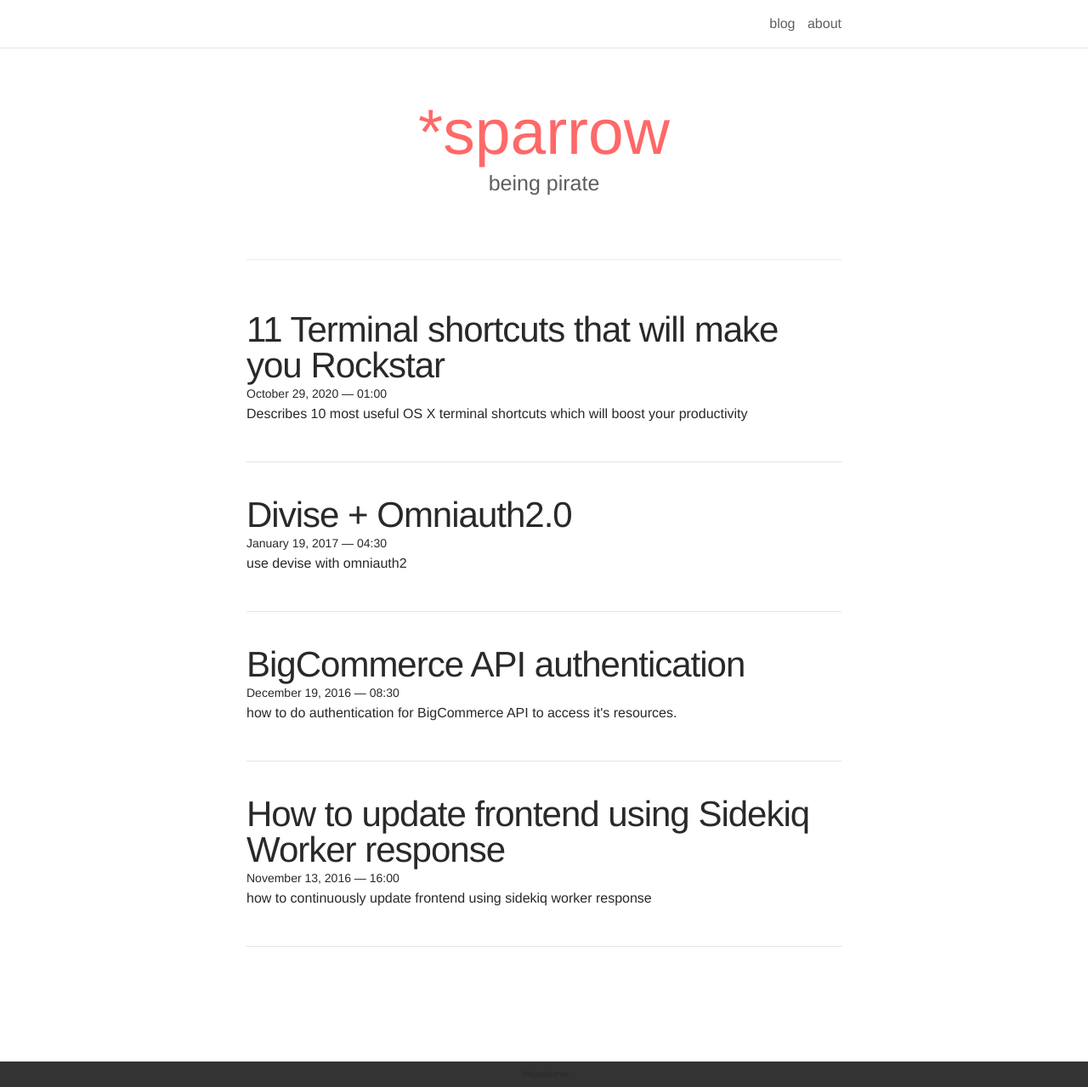
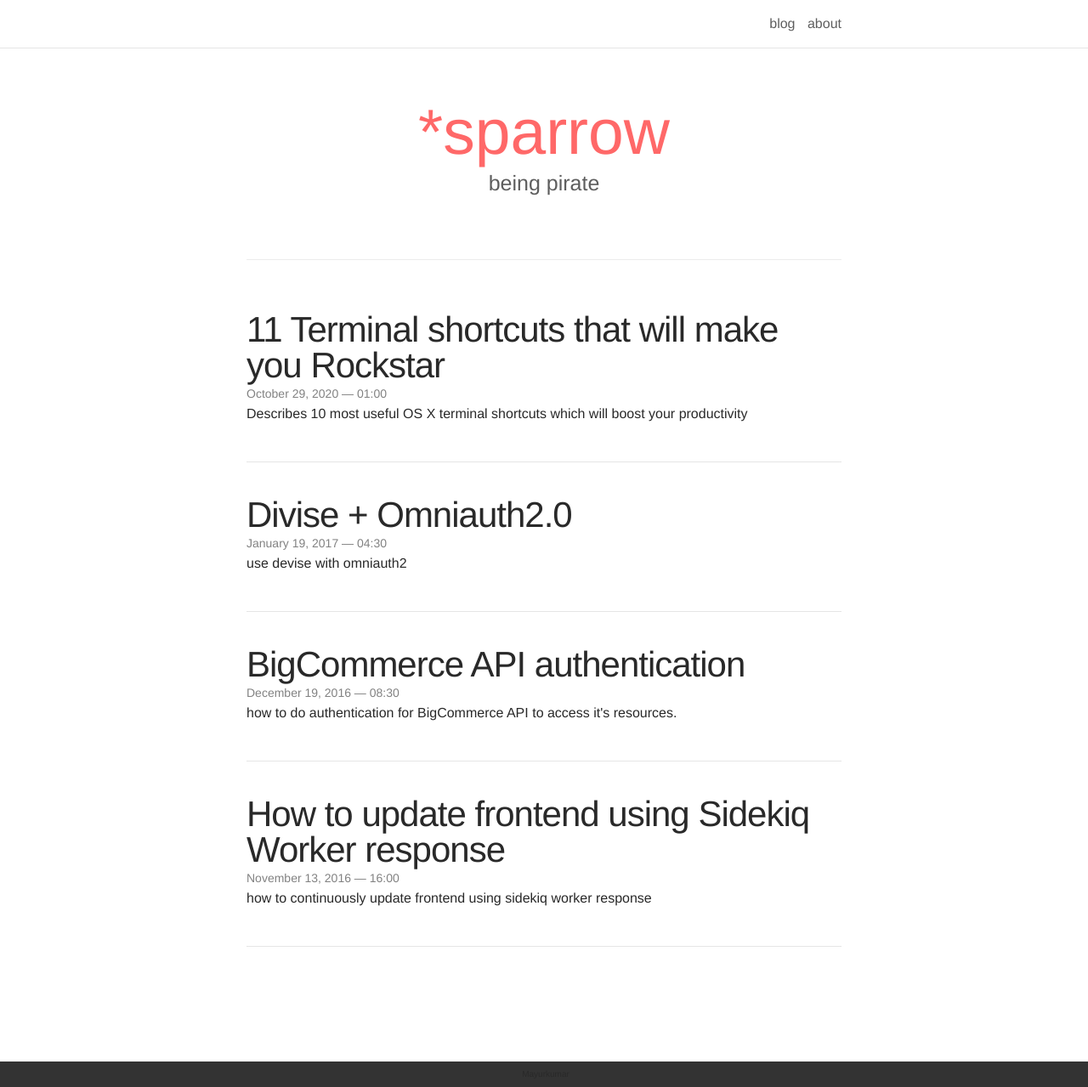
Before and after one commit to charusat09/charusat09.github.io, a Jekyll site: the page built from index.html, in a window 1280 px wide and 1279 px high. Shown: the whole window at 85% size. Built offline with Jekyll 4.4.1, drawn with Linux system fonts in a browser that asks for light colours; nearby versions of some CDN libraries; the list of posts is cut into pages by our own code.

Commit message:
reverts the font color

```diff
--- a/css/main.scss
+++ b/css/main.scss
@@ -17,7 +17,7 @@ $text-color:       #111;
 $background-color: #FFF;
 $brand-color:      #2a7ae2;
 
-$grey-color:       #292929;
+$grey-color:       #828282;
 $grey-color-light: lighten($grey-color, 40%);
 $grey-color-dark:  darken($grey-color, 25%);
 
```
